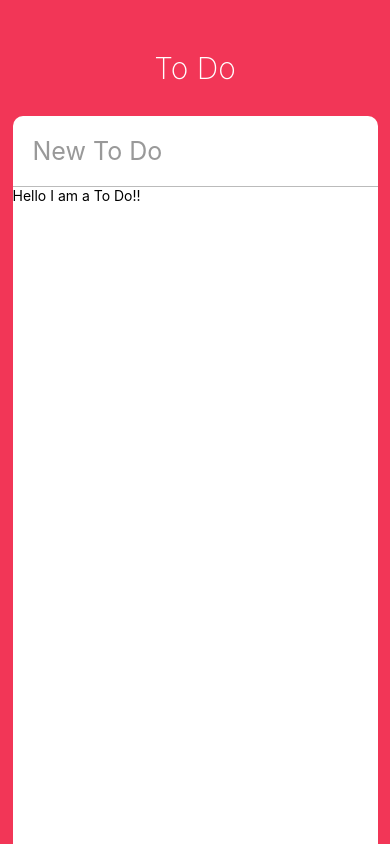
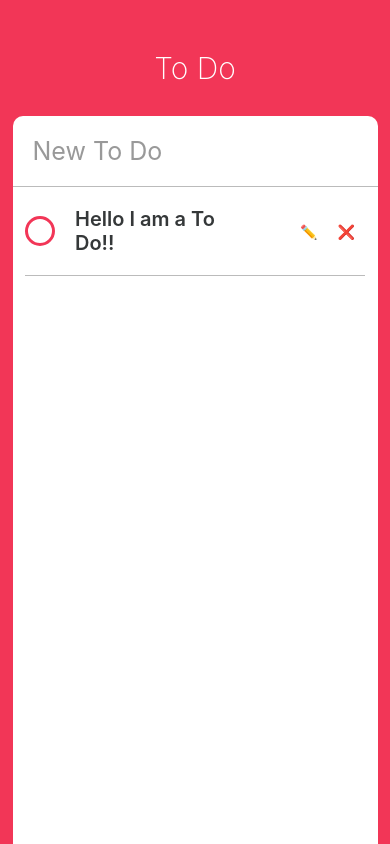
Before and after one commit to sarahyoon/toDoApp, a React Native app: screen / in a window 390 px wide. Built offline with nearby package versions, Linux system fonts and the light colour scheme.

Commit message:
styling todo component

```diff
--- a/App.js
+++ b/App.js
@@ -32,7 +32,7 @@
             returnKeyType={"done"}
             autoCorrect={false}
             />
-            <ScrollView>
+            <ScrollView contentContainerStyle={styles.toDos}>
               <ToDo />
             </ScrollView>
         </View>
@@ -85,5 +85,8 @@
     borderBottomColor:"#bbb",
     borderBottomWidth:1,
     fontSize:25,
+  },
+  toDos:{
+    alignItems:"center"
   }
 });
--- a/ToDo.js
+++ b/ToDo.js
@@ -1,16 +1,118 @@
 import React, {Component} from "react";
-import {View, Text, TouchableOpacity, StyleSheet} from "react-native";
+import {View, Text, TouchableOpacity, StyleSheet, Dimensions} from "react-native";
+import symbolicateStackTrace from "react-native/Libraries/Core/Devtools/symbolicateStackTrace";
+
+const {width, height} =Dimensions.get("window");
 
 export default class ToDo extends Component{
+    state={
+        isEditing:false,
+        isCompleted:false
+    };
     render(){
+        const {isCompleted, isEditing} = this.state;
         return(
-        <View>
-            <Text>Hello I am a To Do!!</Text>
+        <View style={styles.container}>
+            <View style={styles.colum}>
+            <TouchableOpacity onPress={this._toggleComplete}>
+                <View style={[styles.circle,
+                    isCompleted ? styles.completedCircle : styles.unCompletedCircle]}/>
+            </TouchableOpacity>
+            <Text style={[styles.text,
+                isCompleted ? styles.completeText : styles.unCompletedText]}>Hello I am a To Do!!</Text>
+        </View>
+            {isEditing ? (
+                <View style={styles.actions}>
+                    <TouchableOpacity onPressOut={this._finishEditing}>
+                        <View style = {styles.actionContainer}>
+                            <Text style={styles.actionText}>✅</Text>
+                        </View>
+                    </TouchableOpacity>
+                </View>
+            ) : (
+                <View style={styles.actions}>
+                    <TouchableOpacity onPressOut={this._startEditing}>
+                        <View style = {styles.actionContainer}>
+                             <Text style={styles.actionText}>✏️</Text>
+                     </View>
+                    </TouchableOpacity>
+                    <TouchableOpacity>
+                         <View style = {styles.actionContainer}>
+                                <Text style={styles.actionText}>❌</Text>
+                        </View>
+                    </TouchableOpacity>
+                </View>
+            )}
         </View>
         );
     }
+
+    _toggleComplete=()=>{
+        this.setState(prevState=>{
+            return {
+                isCompleted: !prevState.isCompleted
+            };
+        });
+    };
+    _startEditing=()=>{
+        this.setState({
+            isEditing:true
+        })
+    };
+    _finishEditing=()=>{
+        this.setState({
+            isEditing:false
+        })
+    };
 }
 
 const styles=StyleSheet.create({
+    container:{
+        width: width-50,
+        borderBottomColor:"#bbb",
+        borderBottomWidth:StyleSheet.hairlineWidth,
+        flexDirection:"row",
+        alignItems:"center",
+        justifyContent:"space-between"
+    },
+    circle:{
+        width:30,
+        height:30,
+        borderRadius:15,
+        borderColor:"red",
+        marginRight:20,
+        borderWidth:3
+    },
+    text:{
+        fontWeight:"600",
+        fontSize:20,
+        marginVertical:20
+    },
+    completedCircle:{
+        borderColor:"#bbb"
+    },
+    unCompletedCircle:{
+        borderColor:"#F23657"
+    },
+    completeText:{
+        color:"#bbb",
+        textDecorationLine:"line-through"
+    },
+    unCompletedText:{
+        color:"#353839"
+    },
+    colum:{
+        flexDirection:"row",
+        alignItems:"center",
+        justifyContent:"space-between",
+        width: width/2,
+    },
+    actions:{
+        flexDirection:"row"
+    },
+    actionContainer:{
+        marginVertical:10,
+        marginHorizontal:10
+    }
 
 });
```
